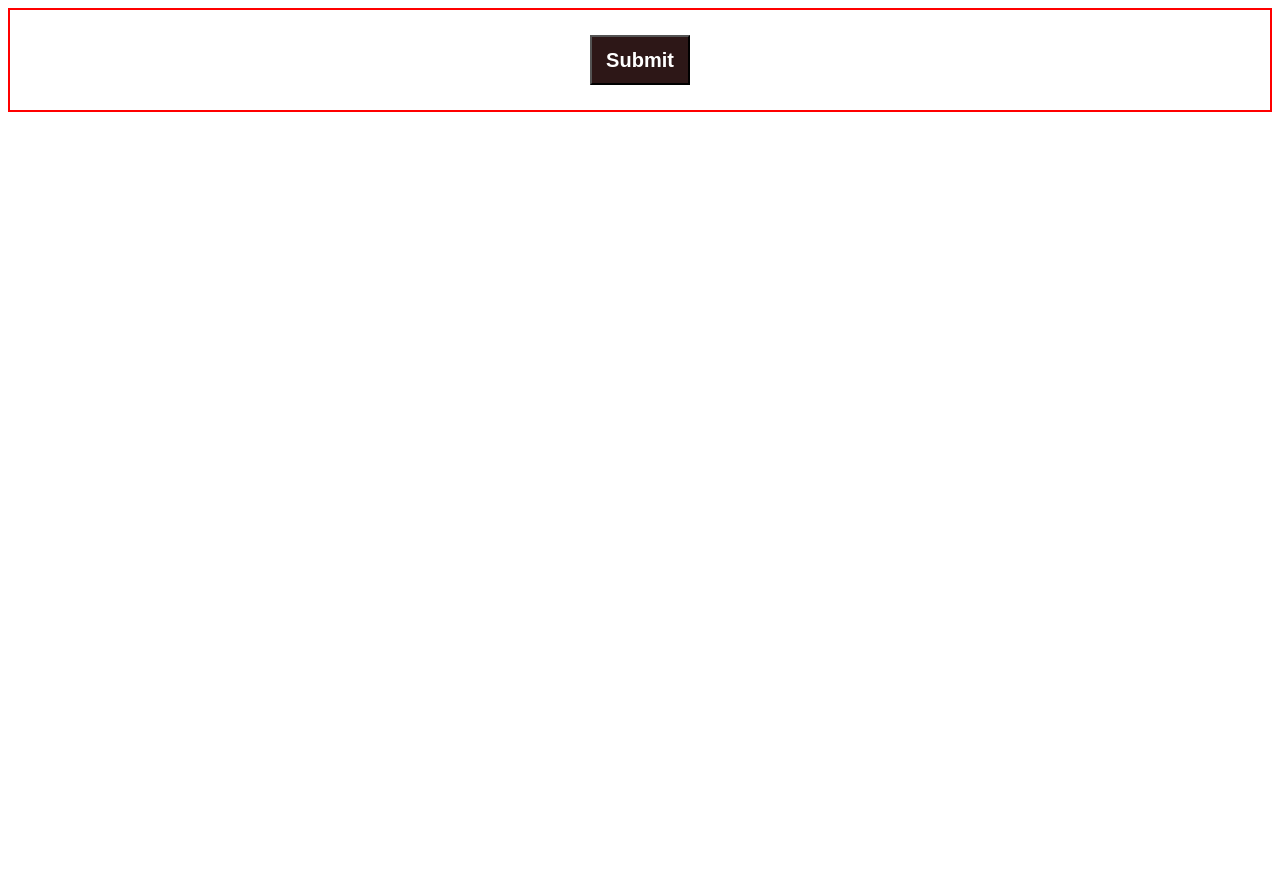
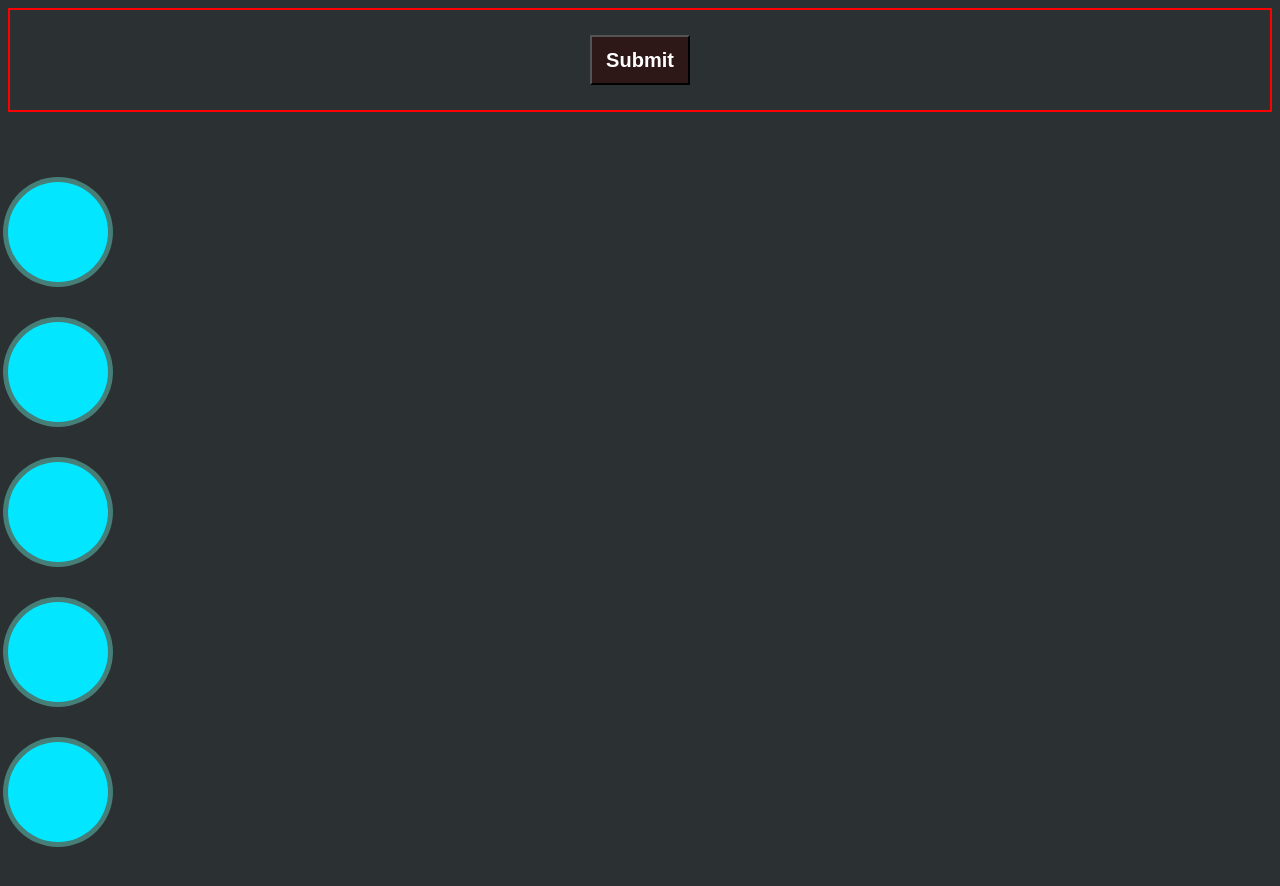
Before and after one commit to Yashya14/CSS-learn, a plain HTML site: page transition/index.html in a window 1280 px wide. Before the commit the page ends 800 px from the top, so only its background shows below. Drawn offline with Linux system fonts and the light colour scheme.

Commit message:
transition in css

```diff
--- a/transition/index.html
+++ b/transition/index.html
@@ -1,14 +1,77 @@
 <!DOCTYPE html>
 <html lang="en">
-<head>
-    <meta charset="UTF-8">
-    <meta name="viewport" content="width=device-width, initial-scale=1.0">
+  <head>
+    <meta charset="UTF-8" />
+    <meta name="viewport" content="width=device-width, initial-scale=1.0" />
     <title>Transition in csss</title>
-    <link rel="stylesheet" href="style.css">
-</head>
-<body>
+    <link rel="stylesheet" href="style.css" />
+    <style>
+      /* *{
+            margin: 0;
+            padding:0;
+            box-sizing: border-box;
+        } */
+
+      body {
+        background-color: #2b3033;
+      }
+
+      .container {
+        height: 100vh;
+        width: 100%;
+        display: flex;
+        flex-direction: column;
+        justify-content: center;
+        /* align-items: start;  */
+        /* new property */
+        gap: 40px;
+      }
+
+      .box {
+        width: 100px;
+        aspect-ratio: 1;
+        background-color: rgb(3, 230, 255);
+        border-radius: 50%;
+        box-shadow: 0 0 0 5px rgba(108, 244, 223, 0.4);
+        transition: all 5s;
+      }
+      /* first box */
+      .box:nth-child(1):hover {
+        transition-timing-function: ease;
+        /* new css feature */
+        translate: 90vw 0;
+      }
+
+       /* second box */
+      .box:nth-child(2):hover {
+        transform: translateX(90vw);
+        translate: 5s ease-in;
+      }
+
+       /* third  box */
+      .box:nth-child(3):hover {
+        transform: translateX(90vw);
+        translate: 5s ease-in-out;
+      }
+
+      .box:nth-child(4):hover {
+        transform: translateX(90vw);
+        translate: 5s linear ;
+      }
+
+
+    </style>
+  </head>
+  <body>
     <div class="btn">
-        <input type="button" value="Submit">
+      <input type="button" value="Submit" />
     </div>
-</body>
+    <div class="container">
+      <div class="box"></div>
+      <div class="box"></div>
+      <div class="box"></div>
+      <div class="box"></div>
+      <div class="box"></div>
+    </div>
+  </body>
 </html>
```
